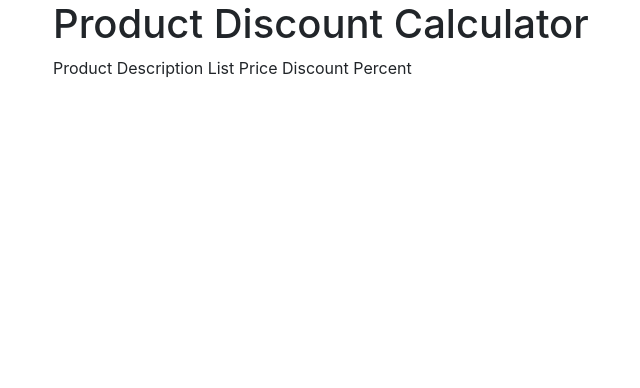
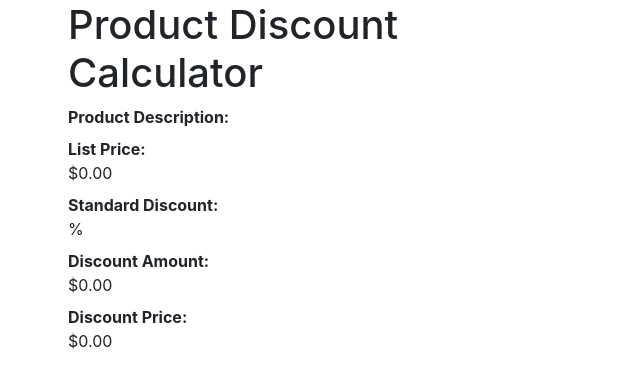
Before and after one commit to OTCCIS239/product-discount-athori, a PHP site: page /display_discount.php in a window 1280 px wide. Shown: the top 388 px of the page, without its empty margins (32-672 px from the left). Run offline with PHP 8.4, Linux system fonts and the light colour scheme; some libraries are stand-ins or nearby versions.

Commit message:
Fixing style of display_discount.php

```diff
--- a/display_discount.php
+++ b/display_discount.php
@@ -28,10 +28,25 @@
   </head>
   <body>
     <div class="container">
+      <div class="col-sm">
+      </div>
+      <div class="col-sm-6">
         <h1>Product Discount Calculator</h1>
-        <label for="ProductDescription">Product Description</label>
-        <label for="ListPrice">List Price</label>
-        <label for="DiscountPercent">Discount Percent</label>
+        <dl>
+          <dt>Product Description:</dt>
+          <dd><?php echo htmlspecialchars($product_description); ?></dd>
+          <dt>List Price:</dt>
+          <dd><?php echo htmlspecialchars($list_price_formatted); ?></dd>
+          <dt>Standard Discount:</dt>
+          <dd><?php echo htmlspecialchars($discount_percent_formatted); ?></dd>
+          <dt>Discount Amount:</dt>
+          <dd><?php echo $discount_formatted; ?></dd>
+          <dt>Discount Price:</dt>
+          <dd><?php echo $discount_price_formatted; ?></dd>
+        </dl>
+      </div>
+      <div class="col-sm">
+      </div>
     </div>
     <!-- Optional JavaScript -->
     <!-- jQuery first, then Popper.js, then Bootstrap JS -->
--- a/index.php
+++ b/index.php
@@ -1,7 +1,7 @@
 <!doctype html>
 <html lang="en">
     <head>
-        <title>Hello, world!</title>
+        <title>Product Discount Calculator</title>
         <!-- Required meta tags -->
         <meta charset="utf-8">
         <meta name="viewport" content="width=device-width, initial-scale=1, shrink-to-fit=no">
@@ -15,7 +15,8 @@
             <div class="col-sm">
            </div>
            <div class="col-sm-6">
-                    <form action="display_discount.php" method="post">
+                <h1>Product Discount Calculator</h1>
+                <form action="display_discount.php" method="post">
                     <div class="form-group">
                         <label for="ProductDescription">Product Description</label>
                         <input type="text" name="product_description" class="form-control" placeholder="Enter Product Description">
```
